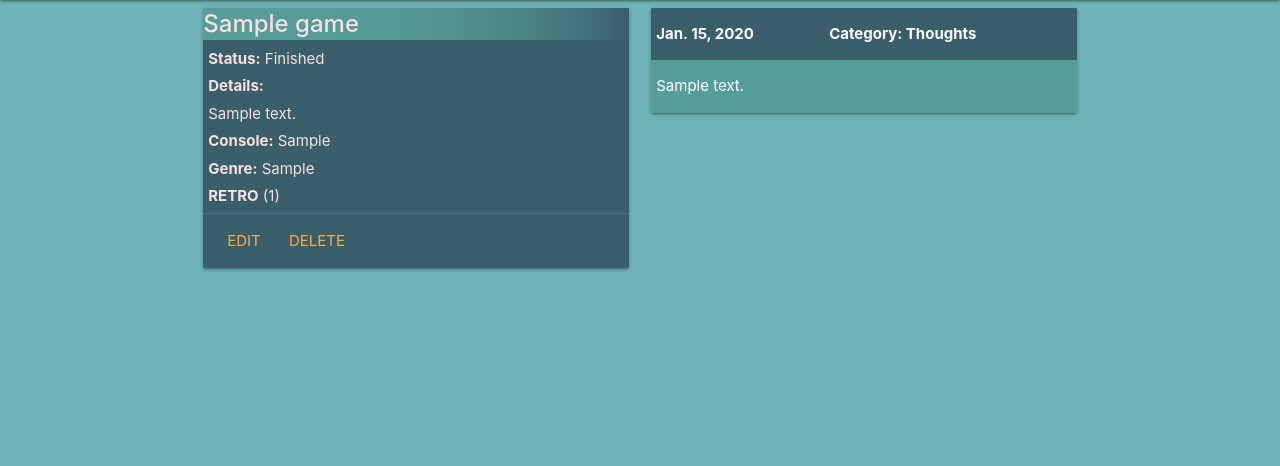
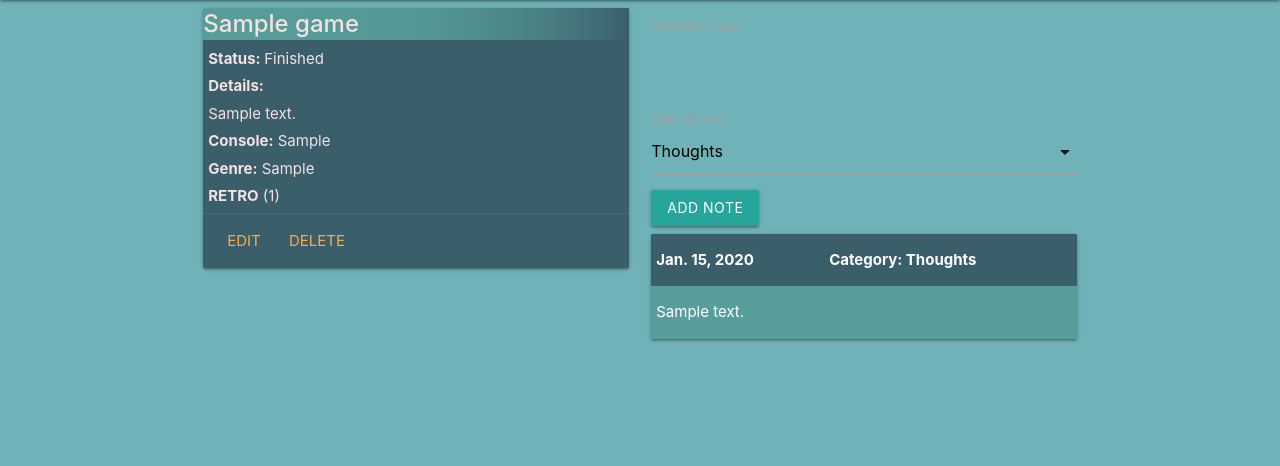
Before and after one commit to arisuki/GameCollector, a Django app: page /games/1/ in a window 1280 px wide. Shown: the part 64-530 px from the top of the page. Run offline with Django 4.2, Linux system fonts and the light colour scheme; tables that the repository leaves empty hold one stand-in row (values such as "Sample post").

Commit message:
add note

```diff
--- /dev/null
+++ b/main_app/forms.py
@@ -0,0 +1,7 @@
+from django.forms import ModelForm
+from .models import Note
+
+class NoteForm(ModelForm):
+    class Meta:
+        model = Note
+        fields = ['content', 'type']
--- a/main_app/models.py
+++ b/main_app/models.py
@@ -17,12 +17,13 @@ class Game(models.Model):
     genre = models.CharField(max_length=50)
     released = models.IntegerField()
 
-
     def __str__(self):
         return f'{self.name}({self.id})'
 
     def get_absolute_url(self):
         return reverse('detail', kwargs={'game_id': self.id})
+
+
 
 class Note(models.Model):
     date = models.DateField('posted on', auto_now_add=True)
@@ -33,8 +34,10 @@ class Note(models.Model):
         choices = TYPE,
         default=TYPE[0][0],
     )
+    game = models.ForeignKey(Game, on_delete=models.CASCADE)
 
-    game = models.ForeignKey(Game, on_delete=models.CASCADE)
+    class Meta:
+        ordering = ['-date']
 
     def __str__(self):
         return f"{self.get_type_display()} on {self.date}"
--- a/main_app/static/css/style.css
+++ b/main_app/static/css/style.css
@@ -1,33 +1,34 @@
-nav, .nav, .nav-wrapper{
-  background-color:#388087;
-  color: #BADFE7;
+nav,
+.nav,
+.nav-wrapper {
+  background-color: #388087;
+  color: #badfe7;
 }
 
-.card{
+.card {
   background-color: #3a5f6b;
 }
 
-.card .card-content{
+.card .card-content {
   padding: 0px;
   background-color: #3a5f6b;
   color: #f5e1e2;
-
 }
 
-.card .card-title{
-  background: linear-gradient(.25turn, #579e9b, 80%,  #3a5f6b);
+.card .card-title {
+  background: linear-gradient(0.25turn, #579e9b, 80%, #3a5f6b);
   font-weight: 500;
   color: #f5e1e2;
 }
 
-.card .card-content p{
+.card .card-content p {
   margin: 5px;
 }
 body {
   display: flex;
   min-height: 100vh;
   flex-direction: column;
-    background-color: #6FB3B8;
+  background-color: #6fb3b8;
   color: white;
 }
 
@@ -45,19 +46,19 @@ a {
   color: black;
 }
 
-table.striped{
+table.striped {
   border-spacing: 20px;
   padding: 10px;
 }
 
-table.striped>tbody>tr{
-  background-color:  #579e9b;
+table.striped > tbody > tr {
+  background-color: #579e9b;
 }
 
-table.striped>tbody>tr:nth-child(odd) {
-  background-color:  #3a5f6b;
+table.striped > tbody > tr:nth-child(odd) {
+  background-color: #3a5f6b;
 }
 
-td{
+td {
   border: 10px;
 }
--- a/main_app/templates/base.html
+++ b/main_app/templates/base.html
@@ -2,26 +2,24 @@
 
 <!DOCTYPE html>
 <html lang="en">
+
 <head>
   <meta charset="UTF-8" />
   <meta name="viewport" content="width=device-width, initial-scale=1.0" />
   <meta http-equiv="X-UA-Compatible" content="ie=edge" />
   <title>Retro Game Collector</title>
-    <link
-      rel="stylesheet"
-      href="https://cdnjs.cloudflare.com/ajax/libs/materialize/1.0.0/css/materialize.min.css"
-    />
-    <link rel="stylesheet" type = "text/css" href="{% static 'css/style.css' %}" />
+  <link rel="stylesheet" href="https://cdnjs.cloudflare.com/ajax/libs/materialize/1.0.0/css/materialize.min.css" />
+  <link rel="stylesheet" type="text/css" href="{% static 'css/style.css' %}" />
+  <script src="https://cdnjs.cloudflare.com/ajax/libs/materialize/1.0.0/js/materialize.min.js"></script>
 </head>
+
 <body>
   <header class="navbar-fixed">
     <nav>
       <div class="nav-wrapper">
         <ul>
           <li>
-              <a href="/" class="left brand-logo"
-                >&nbsp;&nbsp;Retro Game Collector</a
-              >
+            <a href="/" class="left brand-logo">&nbsp;&nbsp;Retro Game Collector</a>
           </li>
         </ul>
         <ul class="right">
@@ -40,4 +38,5 @@
     </div>
   </footer>
 </body>
+
 </html>
--- a/main_app/templates/games/detail.html
+++ b/main_app/templates/games/detail.html
@@ -7,7 +7,9 @@
       <div class="card-content">
         <span class="card-title">{{ game.name }}</span>
         <div>
-    <b><p>Status:</b>
+          <b>
+            <p>Status:
+          </b>
           {% if game.finished %}Finished</p>
           {% else %}
           Not finished</p>
@@ -18,7 +20,8 @@
           <p>
             {% if game.released > 2000 %}
             <b>MODERN</b>
-      ({{ game.released }})</p>
+            ({{ game.released }})
+          </p>
           {% else %}
           <b>RETRO</b>
           ({{ game.released }})</p>
@@ -31,15 +34,18 @@
       </div>
     </div>
   </div>
-
   <div class="row">
     <div class="col s6">
-
+      <form action="{% url 'add_note' game.id %}" method="POST">
+        {% csrf_token %}
+        <!-- Render the inputs -->
+        {{ note_form.as_p }}
+        <input type="submit" class="btn" value="Add Note">
+      </form>
       {% for note in game.note_set.all %}
       <div class="card">
         <table class="striped">
           <tbody></tbody>
-
           <tr>
             <th>{{note.date}}</th>
             <th>Category: {{note.get_type_display}}</th>
@@ -54,5 +60,8 @@
     </div>
   </div>
 </div>
-
+<script>
+  const selectEl = document.getElementById('id_type');
+  M.FormSelect.init(selectEl);
+</script>
 {% endblock %}
--- a/main_app/urls.py
+++ b/main_app/urls.py
@@ -6,6 +6,7 @@ urlpatterns = [
     path('about/', views.about, name='about'),
     path('games/', views.games_index, name='index'),
     path('games/<int:game_id>/', views.games_detail, name='detail'),
+    path('games/<int:game_id>/add_note/', views.add_note, name='add_note'),
     path('games/create/', views.GameCreate.as_view(), name='games_create'),
     path('games/<int:pk>/update/', views.GameUpdate.as_view(), name='games_update'),
     path('games/<int:pk>/delete/', views.GameDelete.as_view(), name='games_delete'),
--- a/main_app/views.py
+++ b/main_app/views.py
@@ -1,5 +1,6 @@
-from django.shortcuts import render
+from django.shortcuts import render, redirect
 from .models import Game
+from .forms import NoteForm
 from django.views.generic.edit import CreateView, UpdateView, DeleteView
 
 def home(request):
@@ -14,7 +15,8 @@ def games_index(request):
 
 def games_detail(request, game_id):
     game = Game.objects.get(id=game_id)
-    return render(request, 'games/detail.html', {'game': game})
+    note_form = NoteForm()
+    return render(request, 'games/detail.html', {'game': game, 'note_form': note_form})
 
 class GameCreate(CreateView):
     model = Game
@@ -28,3 +30,11 @@ class GameUpdate(UpdateView):
 class GameDelete(DeleteView):
     model = Game
     success_url = '/games'
+
+def add_note(request, game_id):
+    form = NoteForm(request.POST)
+    if form.is_valid():
+        new_note = form.save(commit=False)
+        new_note.game_id = game_id
+        new_note.save()
+    return redirect('detail', game_id=game_id)
```
Lines whose indentation alone changed are shown as unchanged.
